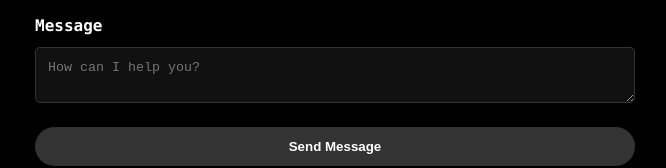
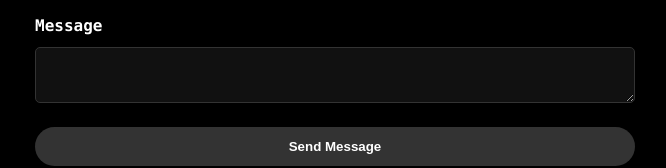
Before and after one commit to wattschristian/wattschristian.github.io, a plain HTML site: page index.html in a window 1280 px wide. Shown: the part 3082-3250 px from the top of the page, without its empty margins (305-971 px from the left). Drawn offline with nearby package versions, Linux system fonts and the light colour scheme.

Commit message:
Update form

```diff
--- a/index.html
+++ b/index.html
@@ -130,7 +130,7 @@
         <input type="email" id="email" name="email" placeholder="Your Email" />
 
         <label for="message">Message</label>
-        <textarea id="message" name="message" placeholder="How can I help you?"></textarea>
+        <textarea id="message" name="message"></textarea>
 
         <button id="emailSubmit" type="submit">Send Message</button>
         <div style="display:none" class="thankyou_message">
```
